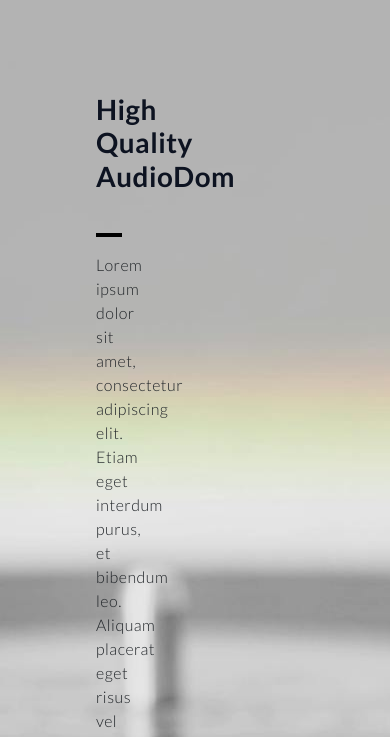
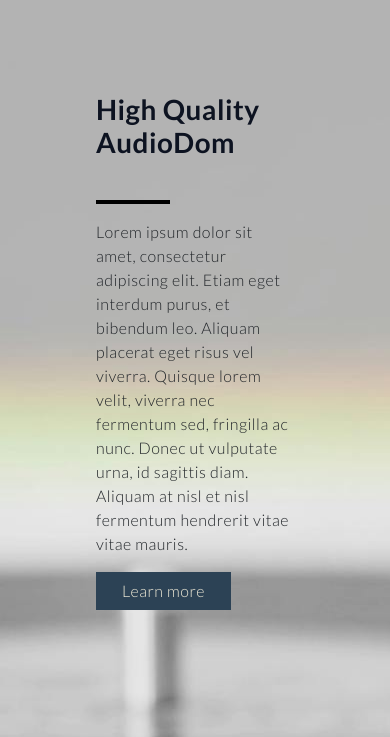
Before and after one commit to Yuniski/domo-desafio, a website built with Vite: page src/index.html in a window 390 px wide. Shown: the part 99-836 px from the top of the page. Built offline with nearby package versions, Linux system fonts and the light colour scheme.

Commit message:
Text styles media querys

```diff
--- a/src/index.html
+++ b/src/index.html
@@ -176,7 +176,7 @@
               </p>
             </div>
             <a
-              class="btn btn-lg rounded-0 lato-light"
+              class="btn rounded-0 lato-light"
               href="#"
               role="button"
             >
@@ -410,6 +410,7 @@
               </ul>
             </div>
           </div>
+
           <div class="col-4 row text-center mt-5 d-flex justify-content-center">
             <div
               id="social-media"
--- a/src/scss/styles.scss
+++ b/src/scss/styles.scss
@@ -22,6 +22,10 @@ body {
 
   .lato-bold {
     font-weight: 700;
+  }
+
+  #banner .btn, #articles .btn {
+    width: 135px;
   }
 }
 
@@ -207,6 +211,21 @@ body {
 //Responsive//
 
 @media (max-width: 992px) {
+  #banner .jumbotron {
+    margin-right: 0 !important;
+    padding-right: 0 !important;
+
+    #text-banner {
+      margin-right: 0 !important;
+      padding-right: 0 !important;
+
+      p {
+        margin-right: 0 !important;
+        padding-right: 0 !important;
+      }
+    }
+  }
+
   #top-nav ul {
     display: flex;
     flex-direction: column;
@@ -218,13 +237,16 @@ body {
       margin-bottom: 0 !important;
     }
   }
+
+  #contact, #footer-links {
+    text-align: center;
+  }
 }
 
 @media (max-width: 768px) {
   header {
     min-width: 768px;
   }
-
 
   #articles {
     p {
@@ -236,11 +258,10 @@ body {
     }
 
     img {
-      max-width: 300px;
+      width: 300px;
     }
   }
   #contact, #footer-links {
-    text-align: center;
     margin-top: 1rem;
   }
 
@@ -251,9 +272,6 @@ body {
 }
 
 @media (max-width: 576px) {
-
-
-
   #text-banner {
     p {
       font-size: medium;
@@ -266,4 +284,9 @@ body {
       flex-direction: column;
     }
   }
+
+  #footer div {
+    display: flex;
+    flex-direction: column;
+  }
 }
```
